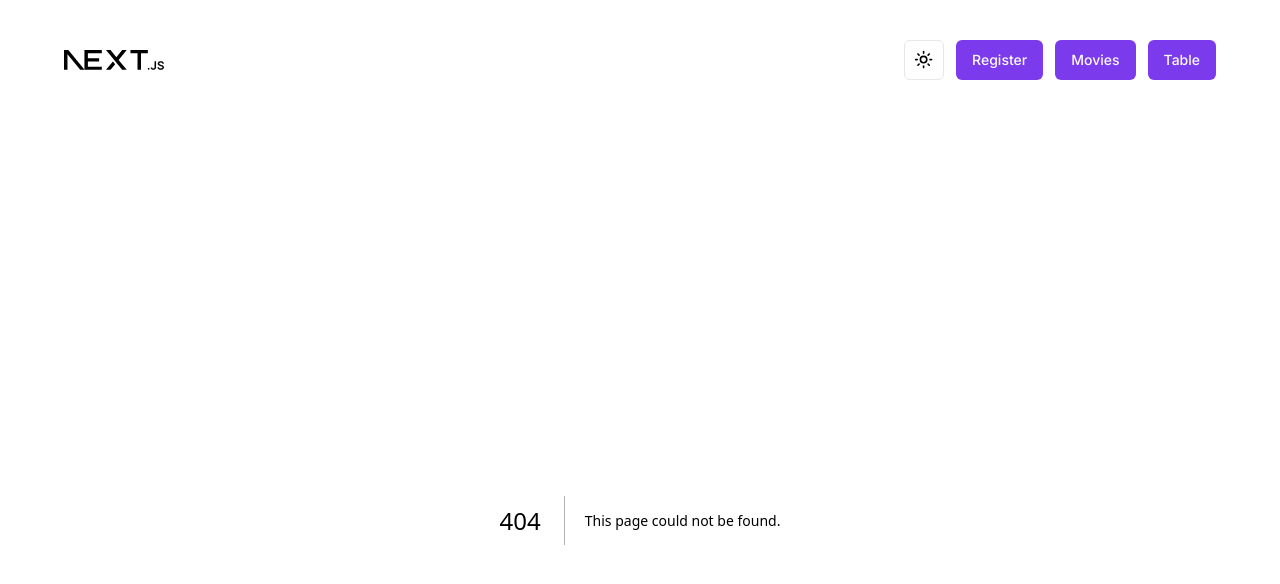
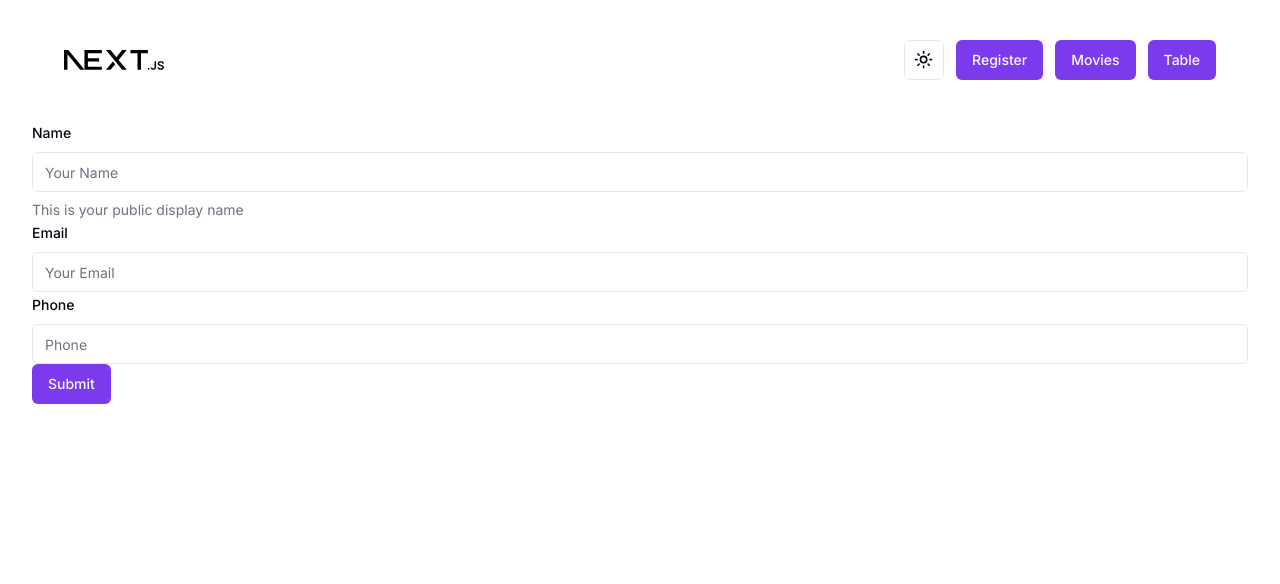
Before and after one commit to siddiquenaim/shadcn-practice-project, a Next.js app: page /form in a window 1280 px wide. Before the commit this address had no page. Shown: the top 584 px of the page. Built offline with nearby package versions, Linux system fonts and the light colour scheme.

Commit message:
Practiced react hook form

```diff
--- /dev/null
+++ b/app/form/FormComponent.tsx
@@ -0,0 +1,88 @@
+"use client";
+
+import { useForm } from "react-hook-form";
+import { zodResolver } from "@hookform/resolvers/zod";
+import { formSchema } from "../validators/auth";
+import { z } from "zod";
+import {
+  Form,
+  FormControl,
+  FormDescription,
+  FormField,
+  FormItem,
+  FormLabel,
+  FormMessage,
+} from "@/components/ui/form";
+import { Input } from "@/components/ui/input";
+import { Button } from "@/components/ui/button";
+
+type FormInput = z.infer<typeof formSchema>;
+
+const FormComponent = () => {
+  const form = useForm<FormInput>({
+    resolver: zodResolver(formSchema),
+    defaultValues: {
+      name: "",
+      email: "",
+    },
+  });
+
+  const onSubmit = (values: FormInput) => {
+    console.log(values);
+  };
+
+  return (
+    <div>
+      <Form {...form}>
+        <form onSubmit={form.handleSubmit(onSubmit)}>
+          <FormField
+            control={form.control}
+            name="name"
+            render={({ field }) => (
+              <FormItem>
+                <FormLabel>Name</FormLabel>
+                <FormControl>
+                  <Input placeholder="Your Name" {...field} />
+                </FormControl>
+                <FormDescription>
+                  This is your public display name
+                </FormDescription>
+                <FormMessage />
+              </FormItem>
+            )}
+          />
+          <FormField
+            control={form.control}
+            name="email"
+            render={({ field }) => (
+              <FormItem>
+                <FormLabel>Email</FormLabel>
+                <FormControl>
+                  <Input placeholder="Your Email" {...field} />
+                </FormControl>
+                <FormMessage />
+              </FormItem>
+            )}
+          />
+          <FormField
+            control={form.control}
+            name="phone"
+            render={({ field }) => (
+              <FormItem>
+                <FormLabel>Phone</FormLabel>
+                <FormControl>
+                  <Input placeholder="Phone" {...field} />
+                </FormControl>
+                <FormMessage />
+              </FormItem>
+            )}
+          />
+
+          <Button type="submit">Submit</Button>
+        </form>
+      </Form>
+    </div>
+  );
+};
+
+export default FormComponent;
--- /dev/null
+++ b/app/form/page.tsx
@@ -0,0 +1,12 @@
+import React from "react";
+import FormComponent from "./FormComponent";
+
+const page = () => {
+  return (
+    <div className="container">
+      <FormComponent />
+    </div>
+  );
+};
+
+export default page;
--- a/app/layout.tsx
+++ b/app/layout.tsx
@@ -19,7 +19,7 @@ export default function RootLayout({
 }) {
   return (
     <ReactQueryClientProvider>
-      <html lang="en">
+      <html lang="en" suppressHydrationWarning>
         <body className={inter.className}>
           <ThemeProvider
             attribute="class"
--- a/app/validators/auth.ts
+++ b/app/validators/auth.ts
@@ -15,3 +15,9 @@ export const registerSchema = z.object({
 //--- zod: zod is a typescript library that does schema validation for us, so we can define what style we want and zod can ensure that the input is valid.
 
 //so this schema tells the how the form is gonna look like
+
+export const formSchema = z.object({
+  name: z.string().min(5).max(30, { message: "Your name is too long" }),
+  email: z.string().email(),
+  phone: z.string().min(11).max(11),
+});
```
